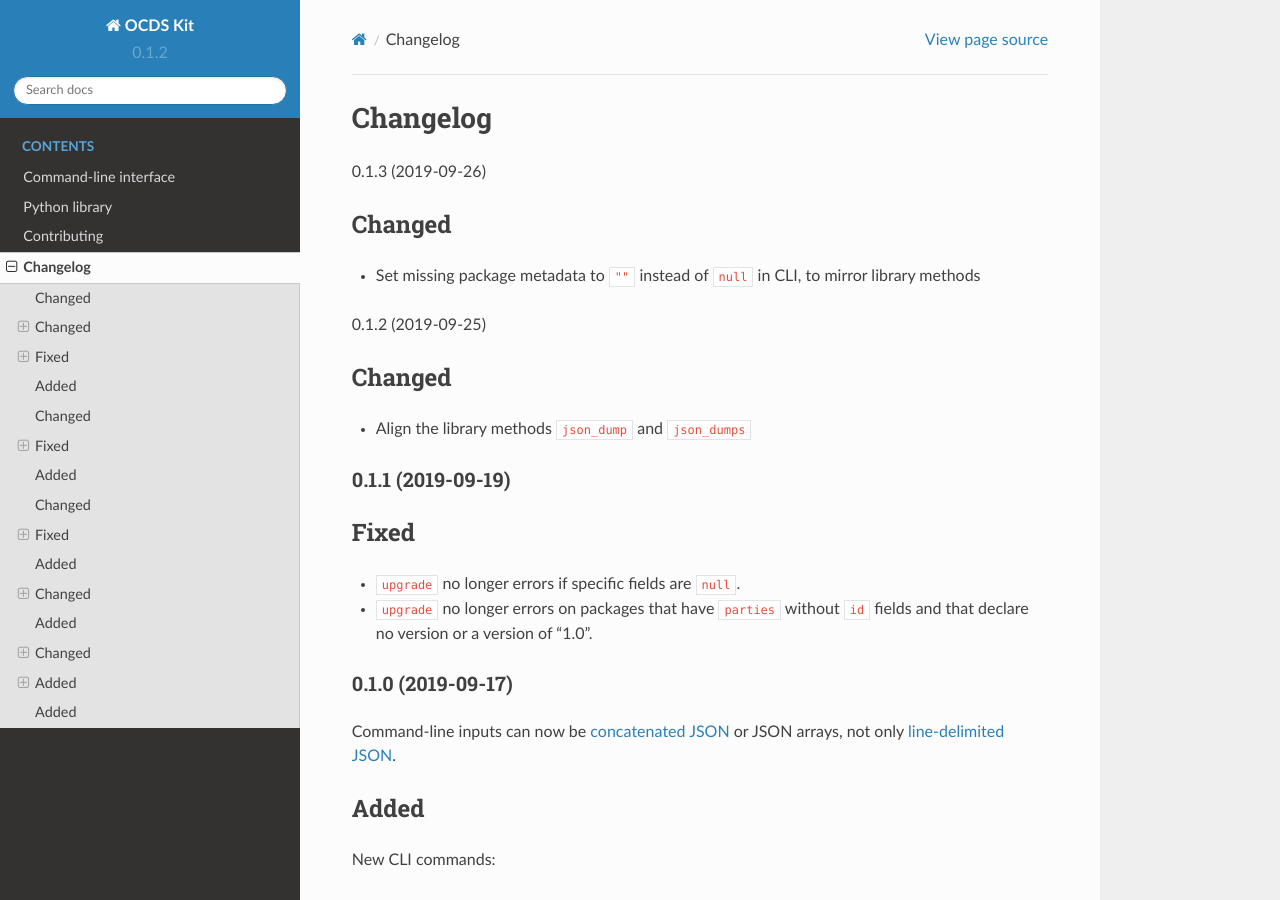
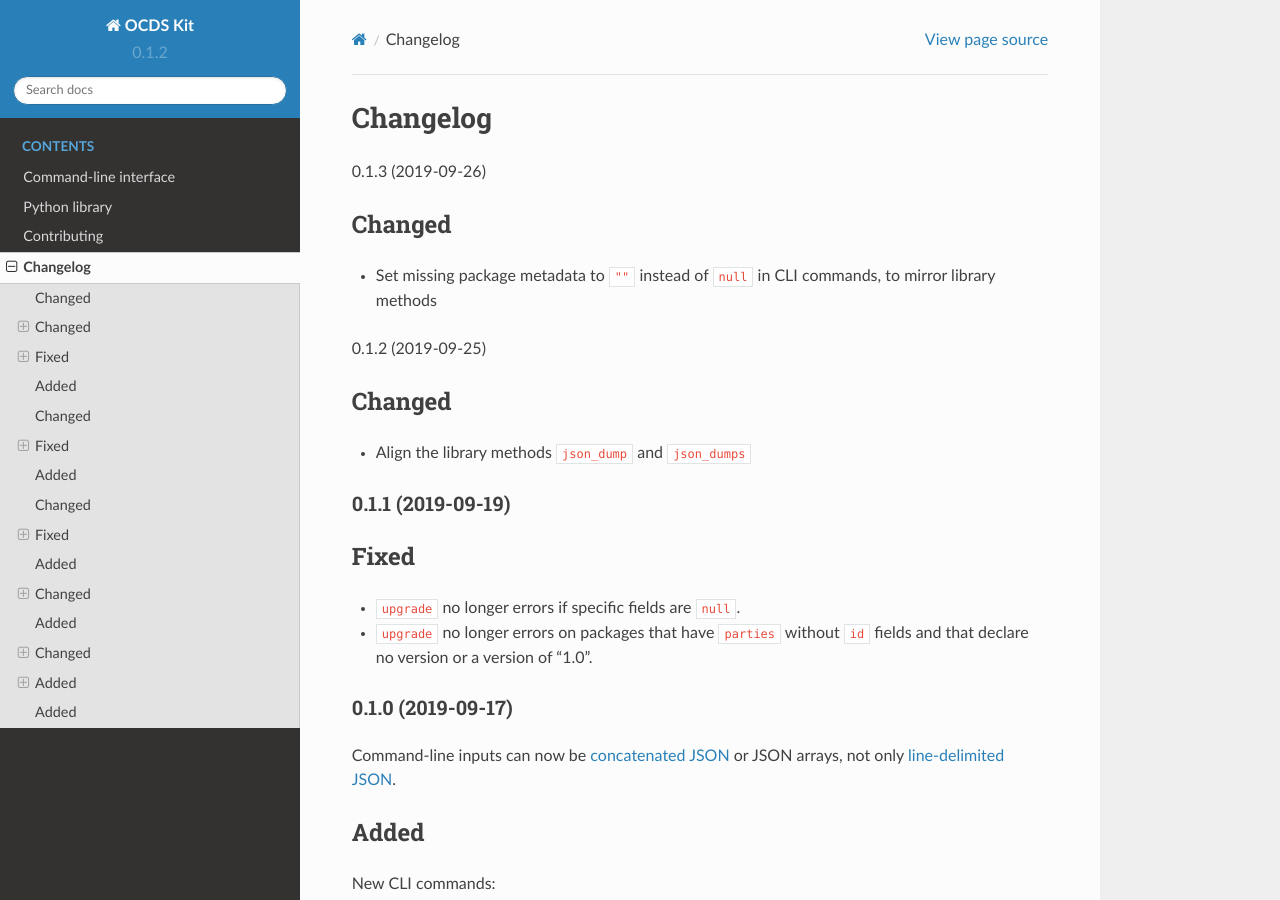
Before and after one commit to open-contracting/ocdskit, a Sphinx documentation site: the page built from docs/changelog.rst, in a window 1280 px wide and 900 px high. Built offline with Sphinx 7.4.7 and the Read the Docs theme 2.0.0, drawn with Linux system fonts in a browser that asks for light colours.

Commit message:
Update changelog

```diff
--- a/docs/changelog.rst
+++ b/docs/changelog.rst
@@ -6,7 +6,7 @@ Changelog
 Changed
 ~~~~~~~
 
--  Set missing package metadata to ``""`` instead of ``null`` in CLI, to mirror library methods
+-  Set missing package metadata to ``""`` instead of ``null`` in CLI commands, to mirror library methods
 
 0.1.2 (2019-09-25)
 
```
